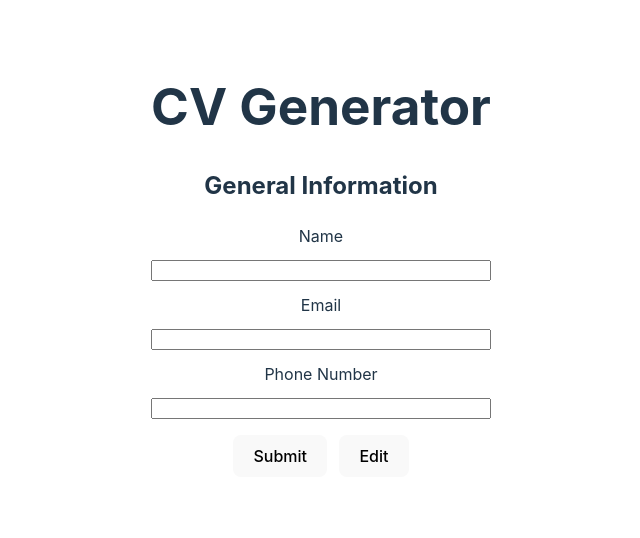
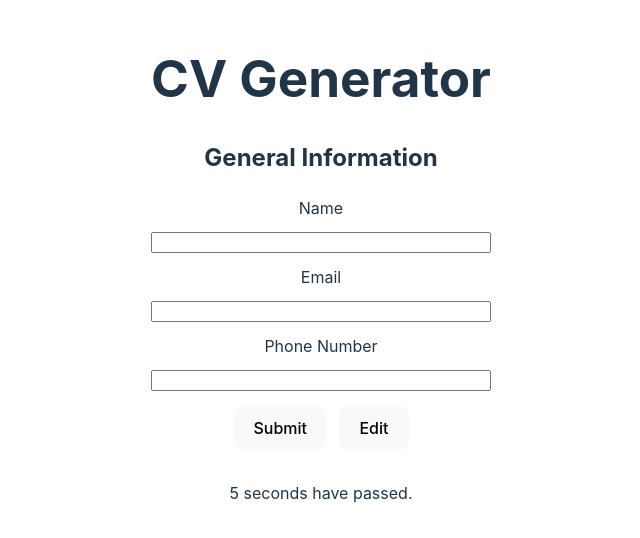
Before and after one commit to worsleyj/odin-first-react-project, a React (Vite) app: page / in a window 1280 px wide. Shown: the part 132-670 px from the top of the page, without its empty margins (319-959 px from the left). Built offline with nearby package versions, Linux system fonts and the light colour scheme.

Commit message:
add useEffect clock

```diff
--- /dev/null
+++ b/src/components/Clock.jsx
@@ -0,0 +1,17 @@
+import { useEffect, useState } from "react";
+
+export default function Clock() {
+  const [counter, setCounter] = useState(0);
+
+  useEffect(() => {
+    const key = setInterval(() => {
+      setCounter((count) => count + 1);
+    }, 1000);
+
+    return () => {
+      clearInterval(key);
+    };
+  }, []);
+
+  return <p>{counter} seconds have passed.</p>;
+}
--- a/src/main.jsx
+++ b/src/main.jsx
@@ -1,10 +1,12 @@
 import { StrictMode } from "react";
 import { createRoot } from "react-dom/client";
 import Form from "./components/Form.jsx";
+import Clock from "./components/Clock.jsx";
 import "./styles/index.css";
 
 createRoot(document.getElementById("root")).render(
   <StrictMode>
     <Form />
+    <Clock />
   </StrictMode>
 );
```
